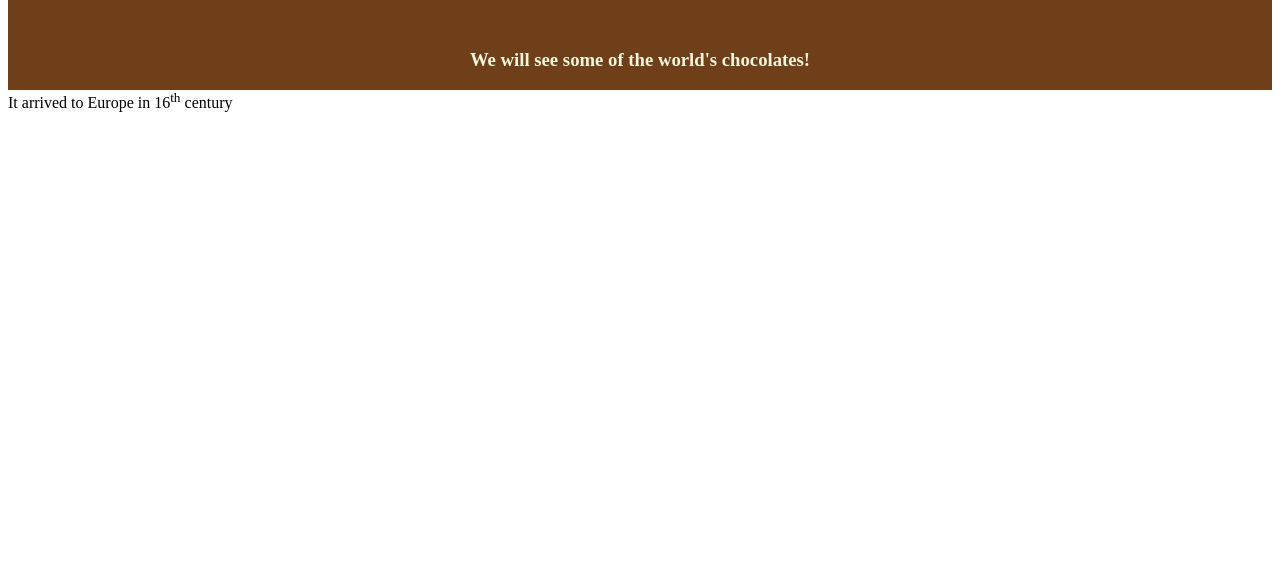
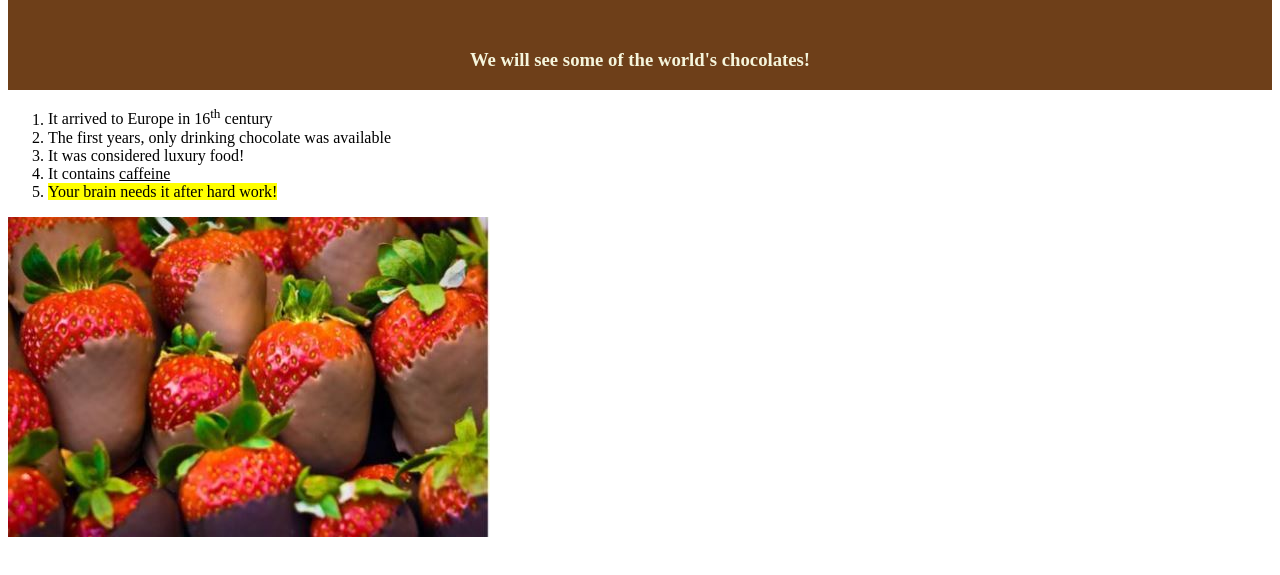
Before and after one commit to sena-tan/senaWEB2GitTest, a plain HTML site: page index.html in a window 1280 px wide. Shown: the part 91-666 px from the top of the page. Drawn offline with Linux system fonts and the light colour scheme.

Commit message:
assignment/5th commit

```diff
--- a/css/mystyles.css
+++ b/css/mystyles.css
@@ -1,10 +1,19 @@
-.jumbotron{
+.jumbotron {
     background-color: #6E3F19;
-    width:100%;
+    width: 100%;
     height: 160px;
 }
-.jumbotron h1,h3 {
+
+.jumbotron h1, h3 {
     color: #F5F5DC;
     text-align: center;
     padding-top: 30px;
 }
+
+.marked {
+    background-color: yellow
+}
+
+.underl {
+    text-decoration-line: underline;
+}
--- a/index.html
+++ b/index.html
@@ -13,8 +13,19 @@
     <div class="jumbotron">
         <h1>A site about chocolate</h1>
         <h3>We will see some of the world's chocolates!</h3>
-        <p>It arrived to Europe in 16<sup>th</sup> century</p>
     </div>
+    <div>
+        <ol>
+            <li>It arrived to Europe in 16<sup>th</sup> century</li>
+            <li>The first years, only drinking chocolate was available</li>
+            <li>It was considered luxury food!</li>
+            <li>It contains <span class="underl">caffeine</span></li>
+            <li><span class="marked">Your brain needs it after hard work!</span></li>
+        </ol>
+    </div>
+    <a href="https://en.wikipedia.org/wiki/Chocolate">
+        <img src="images/chocolatethings.jpg" title="Refer to Wikipedia"
+            alt="You shouldnt be seeing this one in theory"></a>
 </body>
 
 </html>
```
Also changed, not shown: images/chocolatethings.jpg (added).
